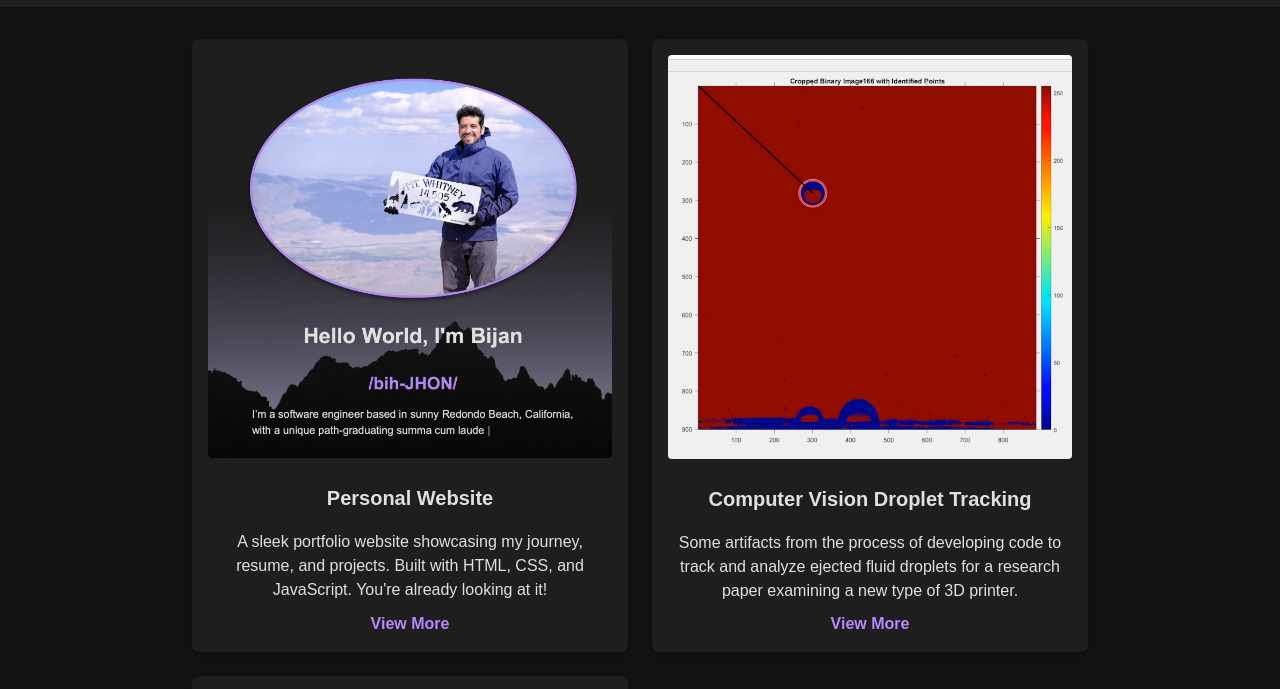
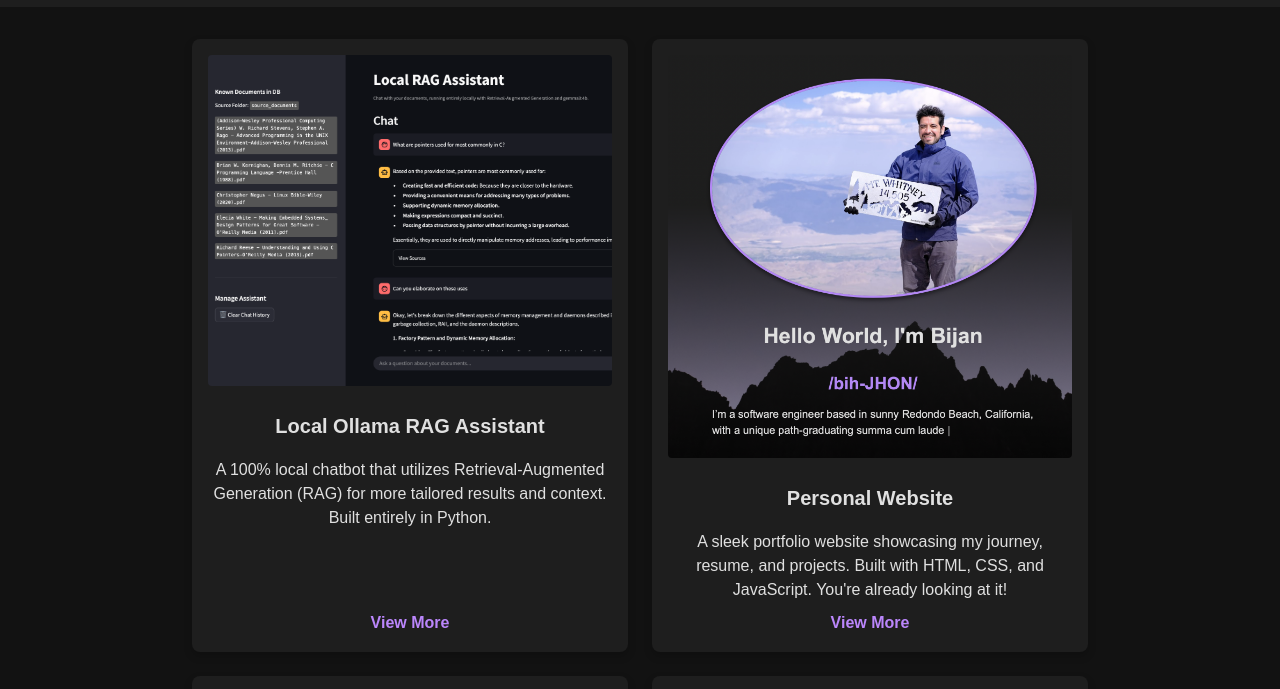
Before and after one commit to EngineerAlexander/multi-page-website, a plain HTML site: page projects.html in a window 1280 px wide. Shown: the part 53-742 px from the top of the page. Drawn offline with Linux system fonts and the light colour scheme.

Commit message:
Added Ollama RAG Assistant project.

```diff
--- a/projects.html
+++ b/projects.html
@@ -33,6 +33,13 @@
     <main>
         <!-- Projects Grid -->
         <section class="projects-grid">
+            <div class="project" onclick="window.open('https://github.com/EngineerAlexander/ollama-rag-assistant', '_blank')">
+                <img src="images/project-ollama-rag-thumbnail.png" alt="Local Ollama RAG Assistant" class="project-image">
+                <h2 class="project-title">Local Ollama RAG Assistant</h2>
+                <p class="project-description">A 100% local chatbot that utilizes Retrieval-Augmented Generation (RAG) for more tailored results and context. Built entirely in Python.</p>
+                <span class="project-link" style="cursor: pointer;">View More</span>
+            </div>
+
             <div class="project" onclick="window.open('https://github.com/EngineerAlexander/personal-website', '_blank')">
                 <img src="images/project-website-thumbnail.png" alt="Personal Website" class="project-image">
                 <h2 class="project-title">Personal Website</h2>
```
Also changed, not shown: images/project-ollama-rag-thumbnail.png (added).
